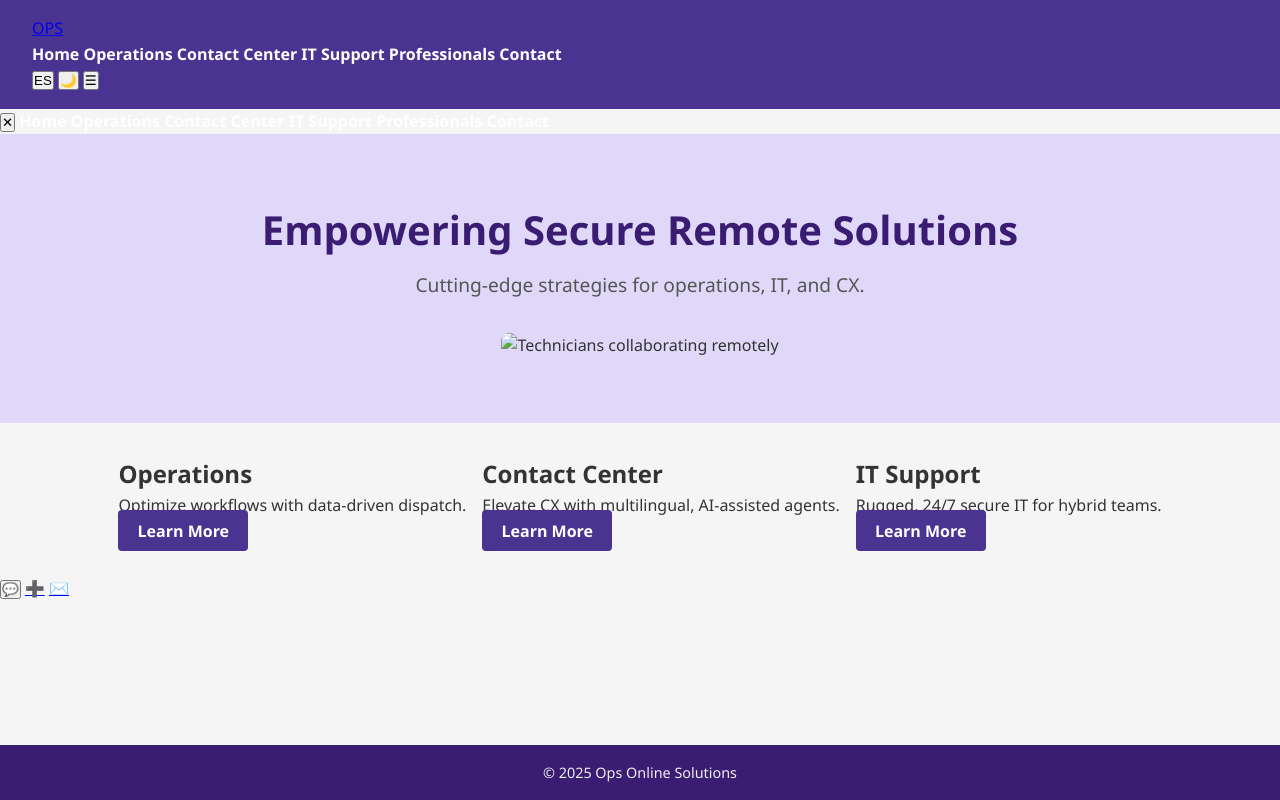
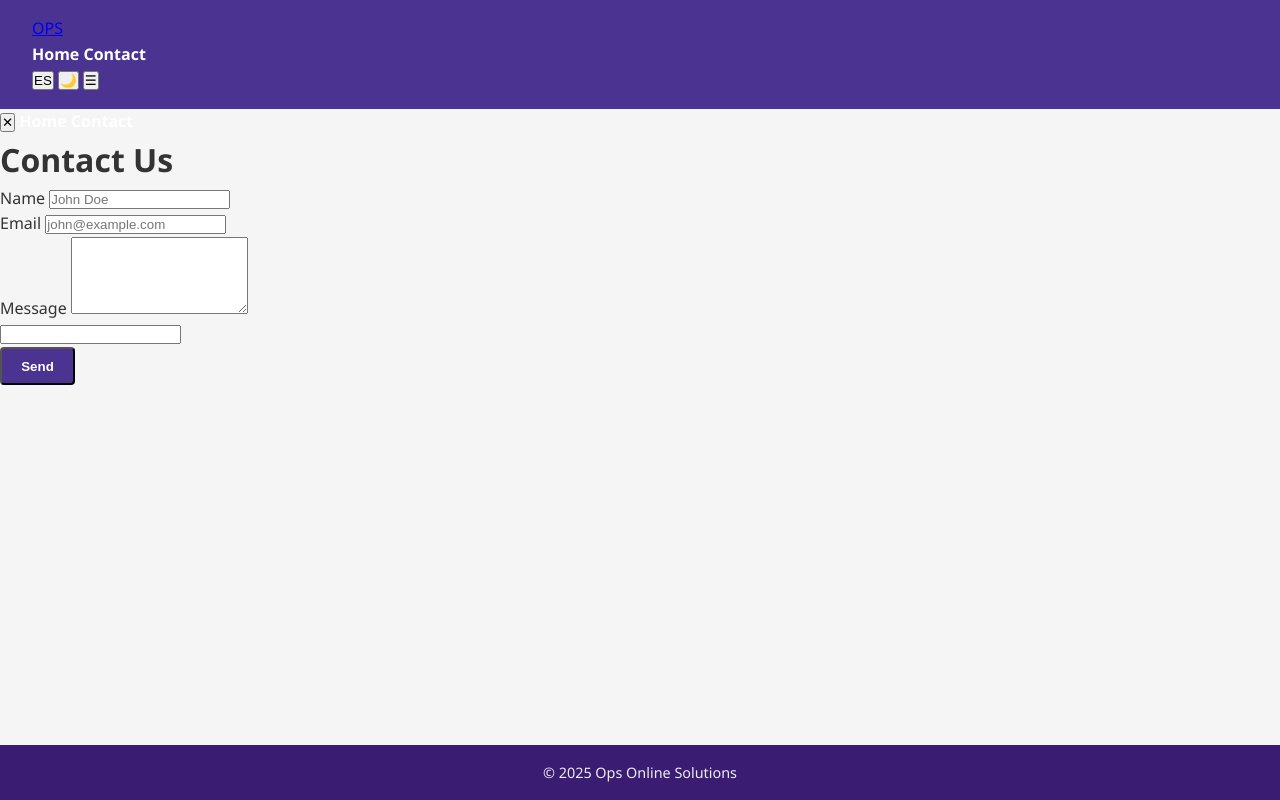
Before and after one commit to uxtq-1/contact, a plain HTML site: page contact.html in a window 1280 px wide. Drawn offline with Linux system fonts and the light colour scheme.

Commit message:
Update contact.html

```diff
--- a/contact.html
+++ b/contact.html
@@ -1,138 +1,72 @@
-<!-- index.html -->
+<!-- contact.html -->
 <!DOCTYPE html>
 <html lang="en">
 <head>
   <meta charset="UTF-8">
   <meta name="viewport" content="width=device-width,initial-scale=1">
-  <title>Ops Online Solutions – Secure IT & Remote Services</title>
+  <title>Contact – Ops Online Solutions</title>
+  <meta name="description" content="Get in touch with Ops Online Solutions for secure IT and remote services.">
 
-  <!-- SEO -->
-  <meta name="description" content="Ops Online Solutions delivers secure IT support, remote contact-center services, and professional outsourcing.">
-  <meta name="keywords"    content="Secure IT, Remote Solutions, Contact Center, Outsourcing, Ops Online Solutions">
-  <meta property="og:title"       content="Ops Online Solutions">
-  <meta property="og:description" content="Secure IT support & remote services">
-  <meta property="og:image"       content="assets/images/hero.webp">
-  <meta property="og:url"         content="https://www.opsonlinesolutions.com">
-
-  <!-- JSON-LD (organization) -->
-  <script type="application/ld+json">
-  {
-    "@context":"https://schema.org",
-    "@type":"Organization",
-    "name":"Ops Online Solutions",
-    "url":"https://www.opsonlinesolutions.com",
-    "logo":"https://www.opsonlinesolutions.com/assets/logo.png",
-    "contactPoint":[{
-      "@type":"ContactPoint",
-      "telephone":"+1-201-350-7567",
-      "contactType":"customer service",
-      "areaServed":"US",
-      "availableLanguage":["English","Spanish"]
-    }]
-  }
-  </script>
-
-  <!-- Strict security headers (Cloudflare/_headers file in prod) -->
-  <!--
-  Content-Security-Policy: default-src 'self'; img-src 'self' data: https:; font-src 'self' https:; frame-ancestors 'none';
-  X-Frame-Options: DENY
-  X-Content-Type-Options: nosniff
-  Referrer-Policy: strict-origin-when-cross-origin
-  Strict-Transport-Security: max-age=31536000; includeSubDomains; preload
-  -->
-
+  <!-- same security headers as index (served by host) -->
   <link rel="stylesheet" href="css/global.css">
-  <link rel="icon" href="assets/favicon.ico" sizes="any">
+  <link rel="icon" href="assets/favicon.ico">
+  <script src="https://www.google.com/recaptcha/api.js?render=YOUR_SITE_KEY" async defer></script>
 </head>
 
 <body>
 <header>
   <a class="logo" href="index.html">OPS</a>
+  <!-- desktop nav identical to index (may extract with server-side includes if desired) -->
   <nav id="desktop-nav">
-    <a href="index.html"                data-en="Home"            data-es="Inicio">Home</a>
-    <a href="business-operations.html" data-en="Operations"       data-es="Gestión">Operations</a>
-    <a href="contact-center.html"      data-en="Contact Center"   data-es="Centro">Contact Center</a>
-    <a href="it-support.html"          data-en="IT Support"       data-es="Soporte IT">IT Support</a>
-    <a href="professionals.html"       data-en="Professionals"    data-es="Profesionales">Professionals</a>
-    <a href="contact.html"             data-en="Contact"          data-es="Contacto">Contact</a>
+    <a href="index.html"  data-en="Home" data-es="Inicio">Home</a>
+    <a href="contact.html" class="active" data-en="Contact" data-es="Contacto">Contact</a>
   </nav>
-
   <div class="toggle-box">
-    <button id="lang-toggle"  aria-label="Toggle language">ES</button>
-    <button id="theme-toggle" aria-label="Toggle theme">🌙</button>
-    <button id="menu-toggle"  aria-label="Open mobile menu" class="hamburger">☰</button>
+    <button id="lang-toggle">ES</button>
+    <button id="theme-toggle">🌙</button>
+    <button id="menu-toggle" class="hamburger">☰</button>
   </div>
 </header>
 
-<!-- Mobile drawer (hidden on ≥769 px via CSS) -->
 <nav id="mobile-drawer" class="drawer" aria-hidden="true">
-  <button id="drawer-close" aria-label="Close">✕</button>
-  <a href="index.html"                data-en="Home"          data-es="Inicio">Home</a>
-  <a href="business-operations.html"  data-en="Operations"     data-es="Gestión">Operations</a>
-  <a href="contact-center.html"       data-en="Contact Center" data-es="Centro">Contact Center</a>
-  <a href="it-support.html"           data-en="IT Support"     data-es="Soporte IT">IT Support</a>
-  <a href="professionals.html"        data-en="Professionals"  data-es="Profesionales">Professionals</a>
-  <a href="contact.html"              data-en="Contact"        data-es="Contacto">Contact</a>
+  <!-- same links as index -->
+  <button id="drawer-close">✕</button>
+  <a href="index.html" data-en="Home" data-es="Inicio">Home</a>
+  <a href="contact.html" data-en="Contact" data-es="Contacto">Contact</a>
 </nav>
 
 <main id="main">
-  <section class="hero">
-    <h1 data-en="Empowering Secure Remote Solutions"
-        data-es="Potenciando Soluciones Remotas Seguras">
-      Empowering Secure Remote Solutions
-    </h1>
-    <p data-en="Cutting-edge strategies for operations, IT, and CX."
-       data-es="Estrategias de vanguardia para operaciones, IT y CX.">
-      Cutting-edge strategies for operations, IT, and CX.
-    </p>
-    <img src="assets/images/hero-800.webp"
-         srcset="assets/images/hero-400.webp 400w,
-                 assets/images/hero-800.webp 800w,
-                 assets/images/hero-1200.webp 1200w"
-         sizes="(max-width:600px) 400px, (max-width:1200px) 800px, 1200px"
-         alt="Technicians collaborating remotely"
-         loading="lazy">
-  </section>
+  <h1 data-en="Contact Us" data-es="Contáctenos">Contact Us</h1>
 
-  <section class="services">
-    <article class="card">
-      <h2 data-en="Operations"  data-es="Gestión">Operations</h2>
-      <p  data-en="Optimize workflows with data-driven dispatch."
-          data-es="Optimiza flujos con despacho basado en datos.">
-          Optimize workflows with data-driven dispatch.
-      </p>
-      <a class="btn" href="business-operations.html" data-en="Learn More" data-es="Saber más">Learn More</a>
-    </article>
-    <article class="card">
-      <h2 data-en="Contact Center" data-es="Centro de Contacto">Contact Center</h2>
-      <p  data-en="Elevate CX with multilingual, AI-assisted agents."
-          data-es="Eleva CX con agentes IA multilingües.">
-          Elevate CX with multilingual, AI-assisted agents.
-      </p>
-      <a class="btn" href="contact-center.html" data-en="Learn More" data-es="Saber más">Learn More</a>
-    </article>
-    <article class="card">
-      <h2 data-en="IT Support" data-es="Soporte IT">IT Support</h2>
-      <p  data-en="Rugged, 24/7 secure IT for hybrid teams."
-          data-es="IT seguro 24/7 para equipos híbridos.">
-          Rugged, 24/7 secure IT for hybrid teams.
-      </p>
-      <a class="btn" href="it-support.html" data-en="Learn More" data-es="Saber más">Learn More</a>
-    </article>
-  </section>
+  <form id="contact-form" novalidate>
+    <div class="field">
+      <label for="name"  data-en="Name"  data-es="Nombre">Name</label>
+      <input id="name" name="name" type="text" required placeholder="John Doe">
+    </div>
+
+    <div class="field">
+      <label for="email" data-en="Email" data-es="Correo">Email</label>
+      <input id="email" name="email" type="email" required placeholder="john@example.com">
+    </div>
+
+    <div class="field">
+      <label for="message" data-en="Message" data-es="Mensaje">Message</label>
+      <textarea id="message" name="message" rows="5" required></textarea>
+    </div>
+
+    <!-- honeypot -->
+    <input type="text" name="hp" class="hp" autocomplete="off">
+
+    <p id="encrypting-msg" class="status hide" data-en="Encrypting…" data-es="Encriptando…">Encrypting…</p>
+    <p id="feedback-msg"   class="status"></p>
+
+    <button type="submit" class="btn" data-en="Send" data-es="Enviar">Send</button>
+  </form>
 </main>
 
-<!-- Floating action buttons -->
-<div class="fab-box">
-  <button id="chat-fab"   class="fab" aria-label="Chatbot">💬</button>
-  <a      id="join-fab"   class="fab" href="join.html" aria-label="Join">➕</a>
-  <a      id="contact-fab"class="fab" href="contact.html" aria-label="Contact">✉️</a>
-</div>
+<footer>© 2025 Ops Online Solutions</footer>
 
-<footer>
-  © 2025 Ops Online Solutions
-</footer>
-
-<script src="js/main.js" defer></script>
+<script src="js/main.js"           defer></script>
+<script src="js/contact-handler.js" defer></script>
 </body>
 </html>
```
